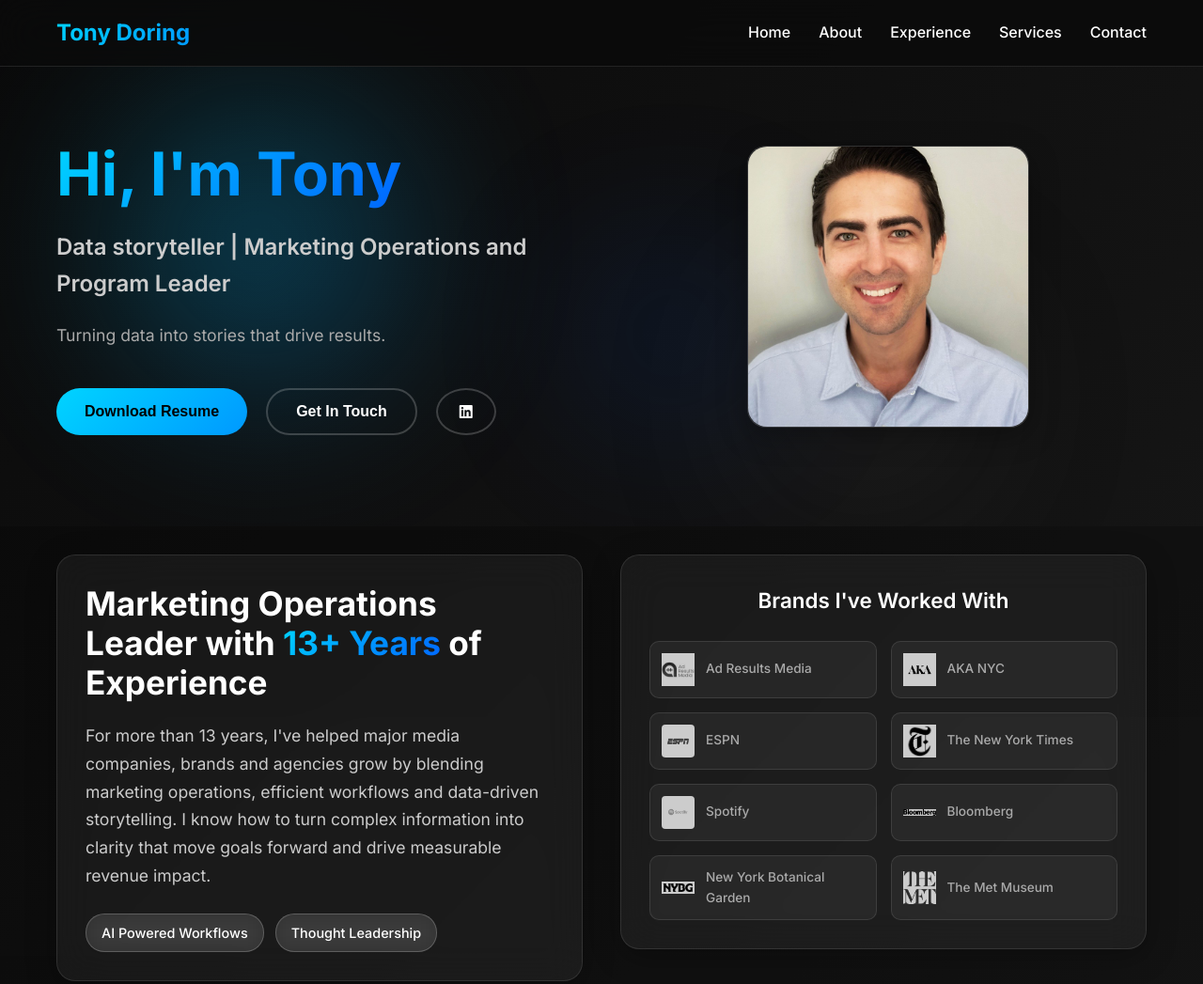
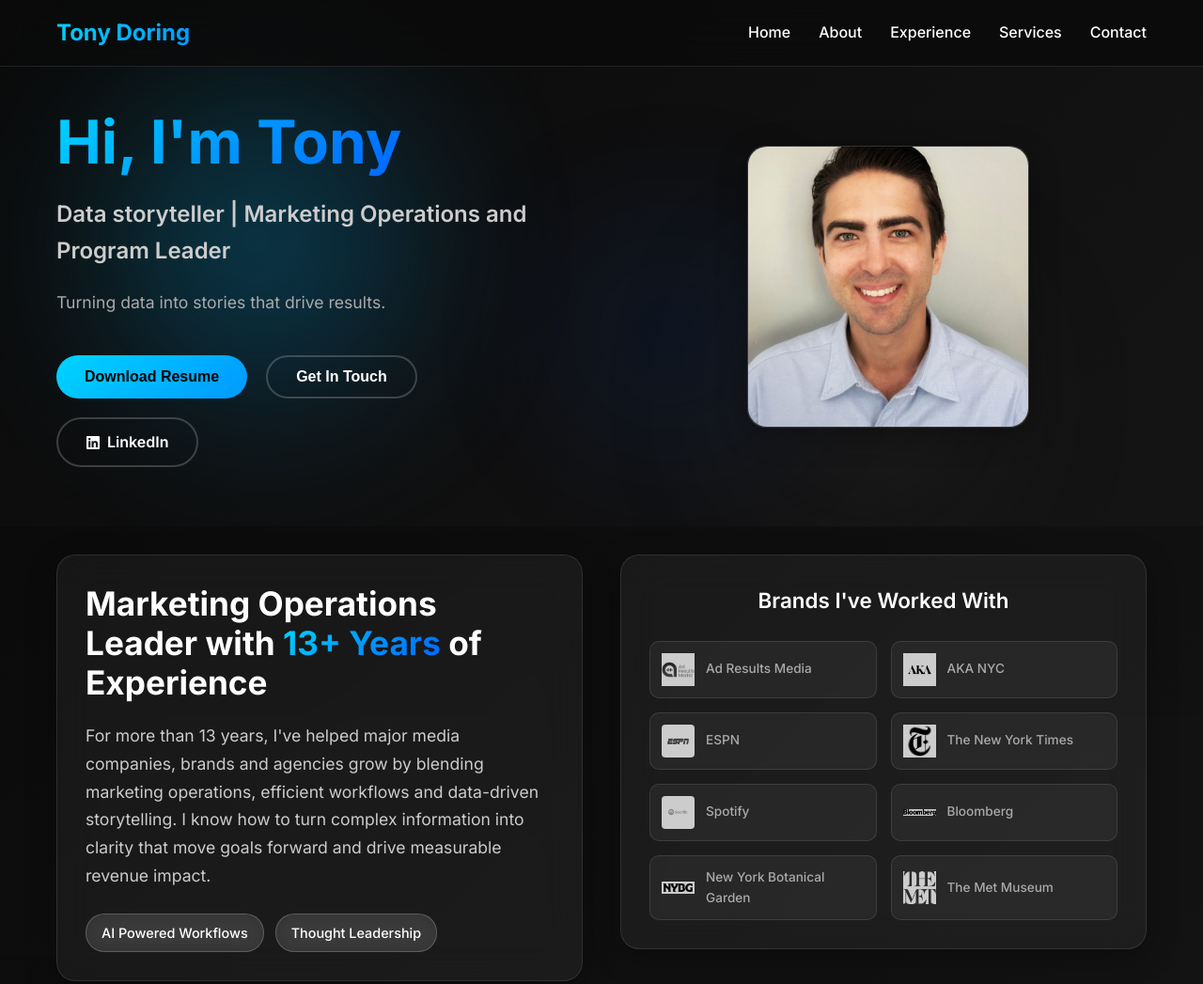
Before and after one commit to tonyd2025/tonydoring.com, a plain HTML site: page index.html in a window 1280 px wide. Shown: the top 1047 px of the page at 94% size. Drawn offline with Linux system fonts and the light colour scheme.

Commit message:
Add files via upload

```diff
--- a/index.html
+++ b/index.html
@@ -51,6 +51,7 @@
                     <button class="btn btn-secondary" onclick="scrollToContact()">Get In Touch</button>
                     <a href="https://www.linkedin.com/in/anthonydoring/" target="_blank" class="btn btn-social">
                         <i class="fab fa-linkedin"></i>
+                        <span>LinkedIn</span>
                     </a>
                 </div>
             </div>
--- a/styles.css
+++ b/styles.css
@@ -92,9 +92,11 @@ body {
     display: flex;
     align-items: center;
     justify-content: center;
-    width: 50px;
-    height: 50px;
-    border-radius: 50%;
+    padding: 12px 30px;
+    border-radius: 50px;
+    text-decoration: none;
+    font-size: 16px;
+    gap: 8px;
 }
 
 .btn-social:hover {
```
